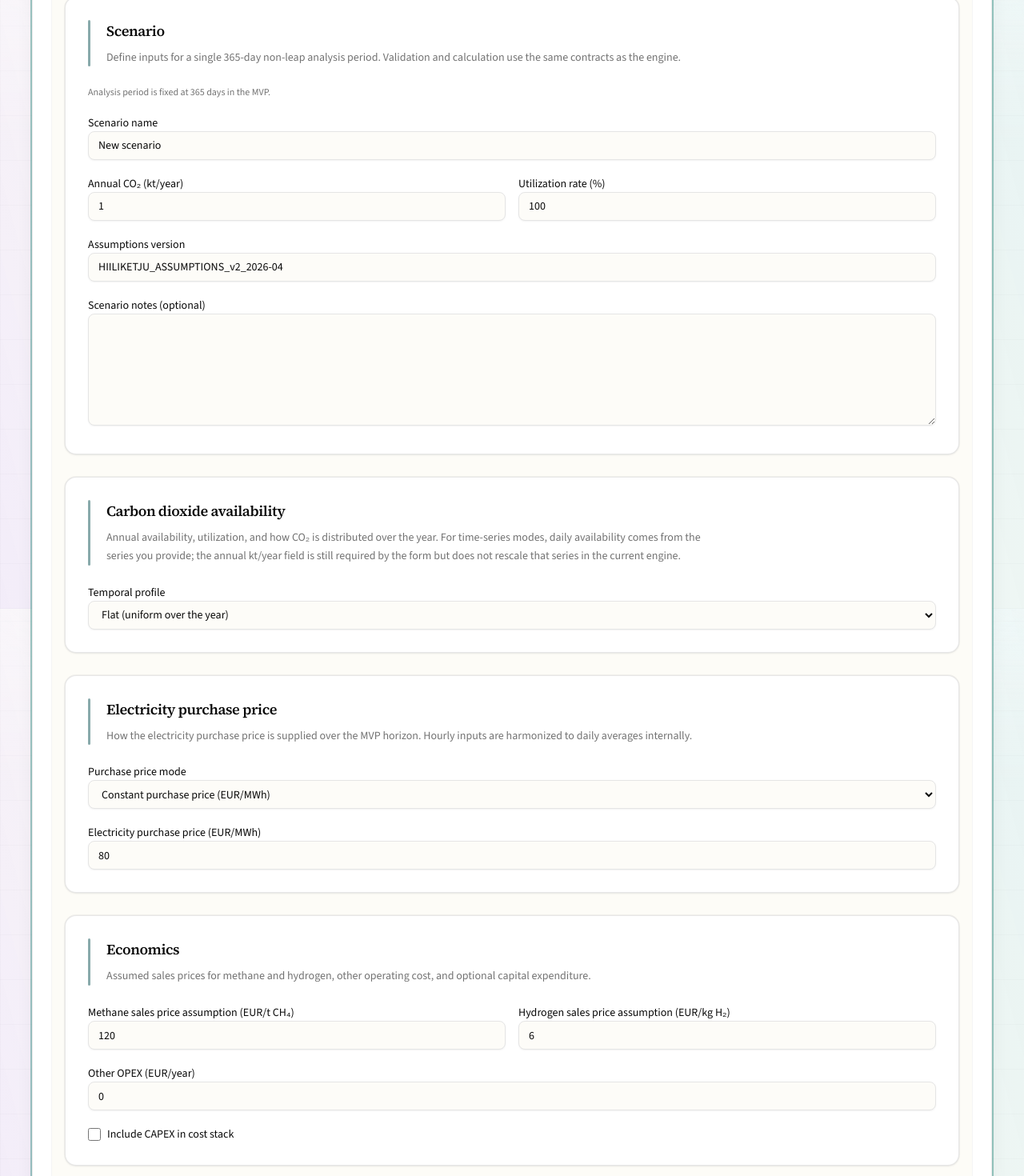
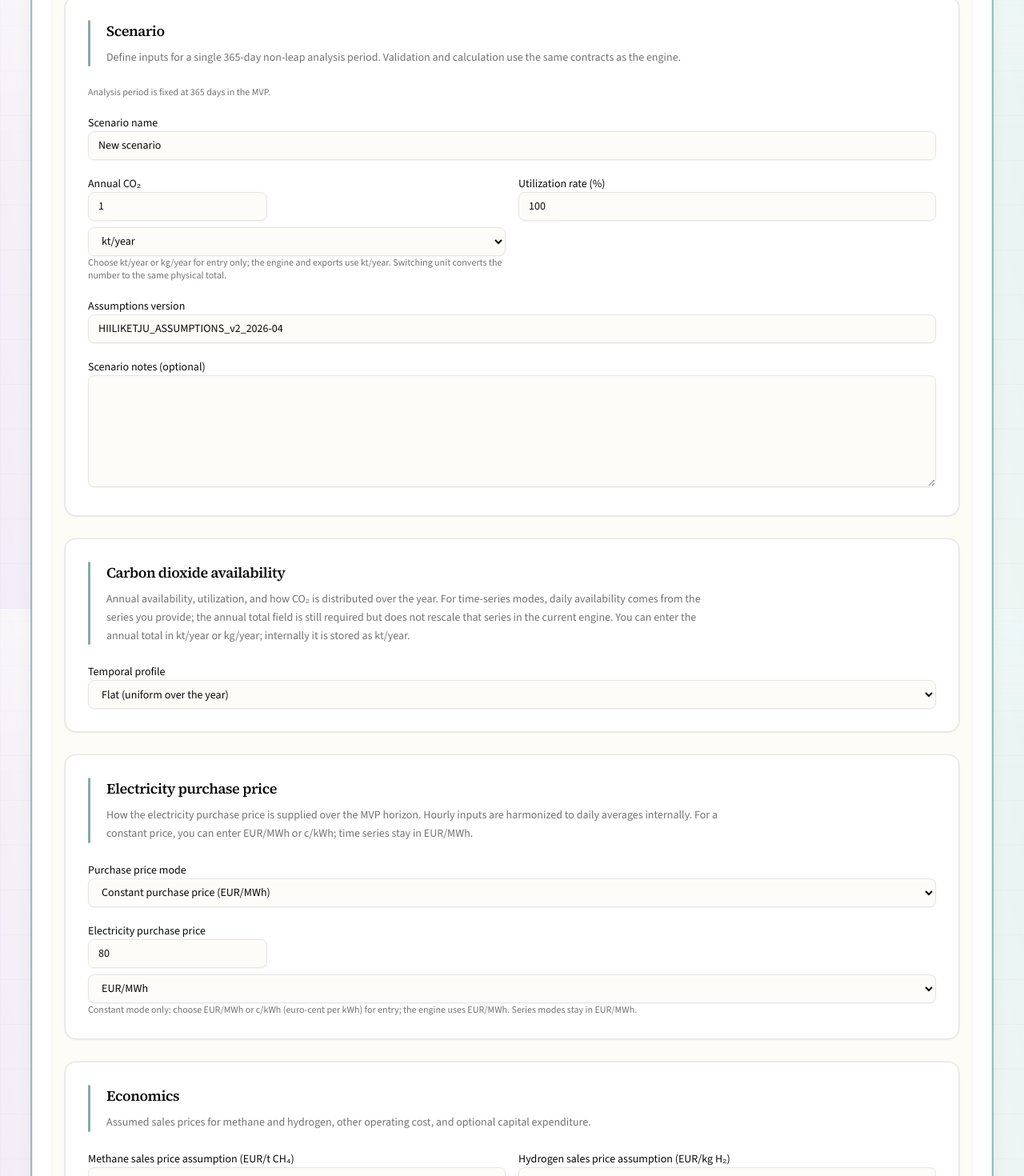
Before and after one commit to patubaxx/hiiliketju-lab, a Next.js app: page / in a window 1280 px wide. Shown: the part 839-2309 px from the top of the page at 80% size. Built offline with nearby package versions, Linux system fonts and the light colour scheme.

Commit message:
WP13: unit switching for scenario inputs

```diff
--- /dev/null
+++ b/src/core/domain/input-display-unit-conversions.ts
@@ -0,0 +1,36 @@
+/**
+ * Pure conversions between form display units and canonical wire units for scenario inputs.
+ * Wire: annual CO₂ as kt/year; constant electricity purchase price as EUR/MWh.
+ */
+
+export const ANNUAL_CO2_DISPLAY_UNITS = ["kt_per_year", "kg_per_year"] as const;
+export type AnnualCo2InputDisplayUnit = (typeof ANNUAL_CO2_DISPLAY_UNITS)[number];
+
+export const ELECTRICITY_PRICE_DISPLAY_UNITS = ["eur_per_mwh", "c_per_kwh"] as const;
+export type ElectricityPriceInputDisplayUnit = (typeof ELECTRICITY_PRICE_DISPLAY_UNITS)[number];
+
+/** Display value → canonical kt/year. */
+export function annualCo2InputToKtPerYear(value: number, unit: AnnualCo2InputDisplayUnit): number {
+  return unit === "kt_per_year" ? value : value / 1_000_000;
+}
+
+/** Canonical kt/year → display value for the selected unit. */
+export function annualCo2KtPerYearToInputDisplay(valueKt: number, unit: AnnualCo2InputDisplayUnit): number {
+  return unit === "kt_per_year" ? valueKt : valueKt * 1_000_000;
+}
+
+/** Display value → canonical EUR/MWh (c = euro-cent per kWh). */
+export function electricityPriceInputToEurPerMwh(
+  value: number,
+  unit: ElectricityPriceInputDisplayUnit,
+): number {
+  return unit === "eur_per_mwh" ? value : value * 10;
+}
+
+/** Canonical EUR/MWh → display value for the selected unit. */
+export function electricityPriceEurPerMwhToInputDisplay(
+  valueEurPerMwh: number,
+  unit: ElectricityPriceInputDisplayUnit,
+): number {
+  return unit === "eur_per_mwh" ? valueEurPerMwh : valueEurPerMwh / 10;
+}
--- a/src/features/scenario/input-ui/build-scenario-payload.ts
+++ b/src/features/scenario/input-ui/build-scenario-payload.ts
@@ -3,6 +3,10 @@
  * parsing issues are returned for field-level UX. Zod on submit remains authoritative for run/export.
  */
 import type { AssumptionMeta } from "@/core/domain/assumptions";
+import {
+  annualCo2InputToKtPerYear,
+  electricityPriceInputToEurPerMwh,
+} from "@/core/domain/input-display-unit-conversions";
 import { SCENARIO_HOURLY_SLOTS, SCENARIO_PERIOD_DAYS } from "@/core/domain/temporal";
 
 import { type ProcessSchemaKey, type ScenarioFormState } from "@/features/scenario/input-ui/form-state";
@@ -25,7 +29,9 @@ export function buildScenarioPayload(
 ): { ok: true; payload: unknown } | { ok: false; issues: BuildPayloadIssue[] } {
   const issues: BuildPayloadIssue[] = [];
 
-  const annualAmountKtPerYear = parseFiniteNumber(state.annualAmountKtPerYear);
+  const rawAnnual = parseFiniteNumber(state.annualAmountKtPerYear);
+  const annualAmountKtPerYear =
+    rawAnnual === undefined ? undefined : annualCo2InputToKtPerYear(rawAnnual, state.annualCo2DisplayUnit);
   const utilizationRatePct = parseFiniteNumber(state.utilizationRatePct);
 
   const availabilityResult = buildAvailability(state, issues);
@@ -155,10 +161,12 @@ function buildElectricity(
   const b = state.electricity;
   switch (b.mode) {
     case "constant": {
-      const p = parseFiniteNumber(b.priceEurPerMwh);
+      const raw = parseFiniteNumber(b.priceEurPerMwh);
+      const priceEurPerMwh =
+        raw === undefined ? undefined : electricityPriceInputToEurPerMwh(raw, b.priceDisplayUnit);
       return {
         mode: "constant" as const,
-        priceEurPerMwh: p ?? Number.NaN,
+        priceEurPerMwh: priceEurPerMwh ?? Number.NaN,
       };
     }
     case "daily_series": {
--- a/src/features/scenario/input-ui/form-state.ts
+++ b/src/features/scenario/input-ui/form-state.ts
@@ -1,5 +1,11 @@
 import type { AssumptionSource, AssumptionStatus } from "@/core/domain/assumptions";
+import type {
+  AnnualCo2InputDisplayUnit,
+  ElectricityPriceInputDisplayUnit,
+} from "@/core/domain/input-display-unit-conversions";
 import { SCENARIO_HOURLY_SLOTS, SCENARIO_PERIOD_DAYS } from "@/core/domain/temporal";
+
+export type { AnnualCo2InputDisplayUnit, ElectricityPriceInputDisplayUnit };
 
 export type Co2AvailabilityModeForm =
   | "flat_annual"
@@ -20,7 +26,7 @@ export type Co2FormBranch =
   | { mode: "time_series_hourly"; seriesText: string };
 
 export type ElectricityFormBranch =
-  | { mode: "constant"; priceEurPerMwh: string }
+  | { mode: "constant"; priceEurPerMwh: string; priceDisplayUnit: ElectricityPriceInputDisplayUnit }
   | { mode: "daily_series"; seriesText: string }
   | { mode: "hourly_series"; seriesText: string }
   | { mode: "historical_market_data_imported"; resolution: "daily" | "hourly"; seriesText: string };
@@ -43,7 +49,9 @@ export type ProcessFieldFormState = {
 
 export type ScenarioFormState = {
   scenarioName: string;
+  /** Annual CO₂ numeric string in `annualCo2DisplayUnit` (wire remains kt/year after payload build). */
   annualAmountKtPerYear: string;
+  annualCo2DisplayUnit: AnnualCo2InputDisplayUnit;
   utilizationRatePct: string;
   assumptionsVersion: string;
   assumptionsNotes: string;
@@ -95,11 +103,12 @@ export function createInitialFormState(): ScenarioFormState {
   return {
     scenarioName: "New scenario",
     annualAmountKtPerYear: "1",
+    annualCo2DisplayUnit: "kt_per_year",
     utilizationRatePct: "100",
     assumptionsVersion: "HIILIKETJU_ASSUMPTIONS_v2_2026-04",
     assumptionsNotes: "",
     co2: { mode: "flat_annual" },
-    electricity: { mode: "constant", priceEurPerMwh: "80" },
+    electricity: { mode: "constant", priceEurPerMwh: "80", priceDisplayUnit: "eur_per_mwh" },
     economics: {
       methanePriceEurPerTch4: "120",
       hydrogenPriceEurPerKg: "6",
@@ -139,7 +148,7 @@ export function defaultCo2Branch(mode: Co2AvailabilityModeForm): Co2FormBranch {
 export function defaultElectricityBranch(mode: ElectricityModeForm): ElectricityFormBranch {
   switch (mode) {
     case "constant":
-      return { mode: "constant", priceEurPerMwh: "80" };
+      return { mode: "constant", priceEurPerMwh: "80", priceDisplayUnit: "eur_per_mwh" };
     case "daily_series":
       return {
         mode: "daily_series",
--- a/src/features/scenario/input-ui/scenario-input-app.tsx
+++ b/src/features/scenario/input-ui/scenario-input-app.tsx
@@ -14,6 +14,14 @@ import { Button } from "@/components/ui/button";
 import { calculateScenario } from "@/core/calculation/calculate-scenario";
 import type { AssumptionSource, AssumptionStatus } from "@/core/domain/assumptions";
 import type { CalculationResult } from "@/core/domain/result";
+import {
+  annualCo2InputToKtPerYear,
+  annualCo2KtPerYearToInputDisplay,
+  electricityPriceEurPerMwhToInputDisplay,
+  electricityPriceInputToEurPerMwh,
+  type AnnualCo2InputDisplayUnit,
+  type ElectricityPriceInputDisplayUnit,
+} from "@/core/domain/input-display-unit-conversions";
 import { mergeProcessAssumptionsInput, type ScenarioInput } from "@/core/domain/scenario";
 import { SCENARIO_HOURLY_SLOTS, SCENARIO_PERIOD_DAYS } from "@/core/domain/temporal";
 import {
@@ -41,6 +49,7 @@ import {
   defaultCo2Branch,
   defaultElectricityBranch,
 } from "@/features/scenario/input-ui/form-state";
+import { parseFiniteNumber } from "@/features/scenario/input-ui/parse-number-series";
 import { zodIssuesToMap } from "@/features/scenario/input-ui/zod-issues-to-map";
 import { safeParseScenarioInput } from "@/features/scenario/schemas/scenario-schema";
 import { useLocale } from "@/i18n/locale-context";
@@ -311,14 +320,41 @@ export function ScenarioInputApp() {
         </div>
         <div className="grid gap-4 sm:grid-cols-2">
           <div>
-            <FieldLabel htmlFor="annualKt">{t("co2.annualKt")}</FieldLabel>
+            <FieldLabel htmlFor="annualKt">{t("co2.annualAmount")}</FieldLabel>
+            <div className="flex flex-wrap items-center gap-2">
               <input
                 id="annualKt"
-              className={inputClassName}
+                className={inputClassName + " min-w-0 flex-1 sm:max-w-[14rem]"}
                 inputMode="decimal"
                 value={form.annualAmountKtPerYear}
                 onChange={(e) => setForm((s) => ({ ...s, annualAmountKtPerYear: e.target.value }))}
               />
+              <select
+                className={selectClassName + " w-auto min-w-[7.5rem] shrink-0"}
+                value={form.annualCo2DisplayUnit}
+                aria-label={t("co2.annualAmountUnitAria")}
+                onChange={(e) => {
+                  const next = e.target.value as AnnualCo2InputDisplayUnit;
+                  setForm((s) => {
+                    const v = parseFiniteNumber(s.annualAmountKtPerYear);
+                    if (v === undefined) {
+                      return { ...s, annualCo2DisplayUnit: next };
+                    }
+                    const kt = annualCo2InputToKtPerYear(v, s.annualCo2DisplayUnit);
+                    const newDisplay = annualCo2KtPerYearToInputDisplay(kt, next);
+                    return {
+                      ...s,
+                      annualCo2DisplayUnit: next,
+                      annualAmountKtPerYear: String(newDisplay),
+                    };
+                  });
+                }}
+              >
+                <option value="kt_per_year">{t("units.co2KtPerYear")}</option>
+                <option value="kg_per_year">{t("units.co2KgPerYear")}</option>
+              </select>
+            </div>
+            <FieldHint>{t("co2.annualAmountHint")}</FieldHint>
             <FieldError message={getErrors(errors, "co2.annualAmountKtPerYear")} />
           </div>
           <div>
@@ -483,19 +519,60 @@ export function ScenarioInputApp() {
         {form.electricity.mode === "constant" ? (
           <div>
             <FieldLabel htmlFor="elprice">{t("electricity.constantPrice")}</FieldLabel>
+            <div className="flex flex-wrap items-center gap-2">
               <input
                 id="elprice"
-              className={inputClassName}
+                className={inputClassName + " min-w-0 flex-1 sm:max-w-[14rem]"}
                 inputMode="decimal"
                 value={form.electricity.priceEurPerMwh}
                 onChange={(e) =>
                   setForm((s) =>
                     s.electricity.mode === "constant"
-                    ? { ...s, electricity: { mode: "constant", priceEurPerMwh: e.target.value } }
+                      ? {
+                          ...s,
+                          electricity: {
+                            mode: "constant",
+                            priceEurPerMwh: e.target.value,
+                            priceDisplayUnit: s.electricity.priceDisplayUnit,
+                          },
+                        }
                       : s,
                   )
                 }
               />
+              <select
+                className={selectClassName + " w-auto min-w-[7.5rem] shrink-0"}
+                value={form.electricity.priceDisplayUnit}
+                aria-label={t("electricity.constantPriceUnitAria")}
+                onChange={(e) => {
+                  const next = e.target.value as ElectricityPriceInputDisplayUnit;
+                  setForm((s) => {
+                    if (s.electricity.mode !== "constant") return s;
+                    const v = parseFiniteNumber(s.electricity.priceEurPerMwh);
+                    if (v === undefined) {
+                      return {
+                        ...s,
+                        electricity: { ...s.electricity, priceDisplayUnit: next },
+                      };
+                    }
+                    const eurMwh = electricityPriceInputToEurPerMwh(v, s.electricity.priceDisplayUnit);
+                    const newDisplay = electricityPriceEurPerMwhToInputDisplay(eurMwh, next);
+                    return {
+                      ...s,
+                      electricity: {
+                        mode: "constant",
+                        priceDisplayUnit: next,
+                        priceEurPerMwh: String(newDisplay),
+                      },
+                    };
+                  });
+                }}
+              >
+                <option value="eur_per_mwh">{t("units.electricityEurPerMwh")}</option>
+                <option value="c_per_kwh">{t("units.electricityCPerKwh")}</option>
+              </select>
+            </div>
+            <FieldHint>{t("electricity.constantPriceHint")}</FieldHint>
             <FieldError message={getErrors(errors, "electricity.priceEurPerMwh")} />
           </div>
         ) : null}
--- a/src/features/scenario/input-ui/validation-field-label.ts
+++ b/src/features/scenario/input-ui/validation-field-label.ts
@@ -28,7 +28,7 @@ export function friendlyLabelForValidationPath(path: string, t: TFn): string | n
   const exact: Record<string, string> = {
     scenarioName: "scenarioForm.scenarioName",
     periodDays: "validation.field.periodDays",
-    "co2.annualAmountKtPerYear": "co2.annualKt",
+    "co2.annualAmountKtPerYear": "co2.annualAmount",
     "co2.utilizationRatePct": "co2.utilization",
     "co2.availability": "sections.co2",
     "assumptionsMeta.assumptionsVersion": "scenarioForm.assumptionsVersion",
--- a/src/features/scenario/schemas/scenario-schema.ts
+++ b/src/features/scenario/schemas/scenario-schema.ts
@@ -32,7 +32,7 @@ export const scenarioInputSchema = z
       annualAmountKtPerYear: z
         .number("Annual CO₂ must be a number")
         .finite("Annual CO₂ must be a finite number")
-        .min(0, "Annual CO₂ (kt/year) cannot be negative"),
+        .min(0, "Annual CO₂ amount cannot be negative"),
       utilizationRatePct: z
         .number("Utilization rate must be a number")
         .finite("Utilization rate must be a finite number")
--- a/src/i18n/messages/en.ts
+++ b/src/i18n/messages/en.ts
@@ -33,6 +33,12 @@ export const en = {
     fi: "Finnish",
     sv: "Swedish",
   },
+  units: {
+    co2KtPerYear: "kt/year",
+    co2KgPerYear: "kg/year",
+    electricityEurPerMwh: "EUR/MWh",
+    electricityCPerKwh: "c/kWh",
+  },
   scenarioForm: {
     title: "Scenario",
     description:
@@ -48,10 +54,10 @@ export const en = {
   sections: {
     co2: "Carbon dioxide availability",
     co2Intro:
-      "Annual availability, utilization, and how CO₂ is distributed over the year. For time-series modes, daily availability comes from the series you provide; the annual kt/year field is still required by the form but does not rescale that series in the current engine.",
+      "Annual availability, utilization, and how CO₂ is distributed over the year. For time-series modes, daily availability comes from the series you provide; the annual total field is still required but does not rescale that series in the current engine. You can enter the annual total in kt/year or kg/year; internally it is stored as kt/year.",
     electricity: "Electricity purchase price",
     electricityIntro:
-      "How the electricity purchase price is supplied over the MVP horizon. Hourly inputs are harmonized to daily averages internally.",
+      "How the electricity purchase price is supplied over the MVP horizon. Hourly inputs are harmonized to daily averages internally. For a constant price, you can enter EUR/MWh or c/kWh; time series stay in EUR/MWh.",
     economics: "Economics",
     economicsIntro:
       "Assumed sales prices for methane and hydrogen, other operating cost, and optional capital expenditure.",
@@ -61,6 +67,10 @@ export const en = {
     results: "Calculation output",
   },
   co2: {
+    annualAmount: "Annual CO₂",
+    annualAmountUnitAria: "Unit for annual CO₂ amount",
+    annualAmountHint:
+      "Choose kt/year or kg/year for entry only; the engine and exports use kt/year. Switching unit converts the number to the same physical total.",
     annualKt: "Annual CO₂ (kt/year)",
     utilization: "Utilization rate (%)",
     mode: "Temporal profile",
@@ -78,7 +88,7 @@ export const en = {
     seriesHourlyHelp:
       "Enter exactly 8760 non-negative numbers. Hours are summed to each calendar day in the engine.",
     timeSeriesAnnualHint:
-      "In time-series modes, the engine uses only the series for availability; keep annual kt/year aligned with your own records if you use it for reporting.",
+      "In time-series modes, the engine uses only the series for availability; keep the annual total aligned with your own records if you use it for reporting.",
     fillOnes365: "Fill with 365 × 1",
     fillOnes8760: "Fill with 8760 × 1",
   },
@@ -88,7 +98,10 @@ export const en = {
     mode_daily_series: "Daily series (365 EUR/MWh purchase prices)",
     mode_hourly_series: "Hourly series (8760 EUR/MWh purchase prices)",
     mode_historical_imported: "Imported market data (daily or hourly purchase-price series)",
-    constantPrice: "Electricity purchase price (EUR/MWh)",
+    constantPrice: "Electricity purchase price",
+    constantPriceUnitAria: "Unit for constant electricity purchase price",
+    constantPriceHint:
+      "Constant mode only: choose EUR/MWh or c/kWh (euro-cent per kWh) for entry; the engine uses EUR/MWh. Series modes stay in EUR/MWh.",
     seriesDailyLabel: "Daily purchase prices (EUR/MWh × 365)",
     seriesHourlyLabel: "Hourly purchase prices (EUR/MWh × 8760)",
     seriesHelp:
--- a/src/i18n/messages/fi.ts
+++ b/src/i18n/messages/fi.ts
@@ -33,6 +33,12 @@ export const fi = {
     fi: "Suomi",
     sv: "Ruotsi",
   },
+  units: {
+    co2KtPerYear: "kt/v",
+    co2KgPerYear: "kg/v",
+    electricityEurPerMwh: "EUR/MWh",
+    electricityCPerKwh: "c/kWh",
+  },
   scenarioForm: {
     title: "Skenaario",
     description:
@@ -48,10 +54,10 @@ export const fi = {
   sections: {
     co2: "Hiilidioksidin saatavuus",
     co2Intro:
-      "Vuosittainen saatavuus, hyötysuhde ja CO₂:n jakautuminen vuoden aikana. Aikasarjamodeissa päivittäinen saatavuus tulee antamastasi sarjasta; kt/v-kenttä on lomakkeella edelleen pakollinen, mutta nykyinen moottori ei skaalaa sarjaa sen mukaan.",
+      "Vuosittainen saatavuus, hyötysuhde ja CO₂:n jakautuminen vuoden aikana. Aikasarjamodeissa päivittäinen saatavuus tulee antamastasi sarjasta; vuosittainen kokonaismäärä on lomakkeella edelleen pakollinen, mutta nykyinen moottori ei skaalaa sarjaa sen mukaan. Voit syöttää vuosimäärän joko kt/v tai kg/v; sisäisesti käytetään kt/v.",
     electricity: "Sähkön hankintahinta",
     electricityIntro:
-      "Miten sähkön hankintahinta annetaan MVP-horisontilla. Tuntidata harmonisoidaan päivittäisiksi keskiarvoiksi.",
+      "Miten sähkön hankintahinta annetaan MVP-horisontilla. Tuntidata harmonisoidaan päivittäisiksi keskiarvoiksi. Vakiomoodissa voit käyttää EUR/MWh tai c/kWh; sarjat ovat EUR/MWh.",
     economics: "Taloudelliset tiedot",
     economicsIntro:
       "Metaanin ja vedyn oletetut myyntihinnat, muut käyttökulut ja valinnainen investointi.",
@@ -61,6 +67,10 @@ export const fi = {
     results: "Laskentatulos",
   },
   co2: {
+    annualAmount: "Vuotuinen CO₂",
+    annualAmountUnitAria: "Vuotuisen CO₂-määrän yksikkö",
+    annualAmountHint:
+      "Valitse kt/v tai kg/v vain syöttöä varten; moottori ja viennit käyttävät kt/v. Yksikön vaihto muuntaa luvun samaan fysikaaliseen määrään.",
     annualKt: "Vuotuinen CO₂ (kt/v)",
     utilization: "Hyötysuhde (%)",
     mode: "Ajallinen profiili",
@@ -78,7 +88,7 @@ export const fi = {
     seriesHourlyHelp:
       "Syötä tasan 8760 ei-negatiivista lukua. Tunnit summataan kalenteripäiviksi moottorissa.",
     timeSeriesAnnualHint:
-      "Aikasarjamodeissa moottori käyttää vain sarjaa saatavuuteen; pidä kt/v linjassa omien raporttiesi kanssa, jos käytät sitä.",
+      "Aikasarjamodeissa moottori käyttää vain sarjaa saatavuuteen; pidä vuosimäärä linjassa omien raporttiesi kanssa, jos käytät sitä.",
     fillOnes365: "Täytä 365 × 1",
     fillOnes8760: "Täytä 8760 × 1",
   },
@@ -88,7 +98,10 @@ export const fi = {
     mode_daily_series: "Päiväsarja (365 EUR/MWh hankintahintaa)",
     mode_hourly_series: "Tuntisarja (8760 EUR/MWh hankintahintaa)",
     mode_historical_imported: "Tuodut markkinatiedot (päivä- tai tuntikohtainen hankintahintasarja)",
-    constantPrice: "Sähkön hankintahinta (EUR/MWh)",
+    constantPrice: "Sähkön hankintahinta",
+    constantPriceUnitAria: "Vakiohankintahinnan yksikkö",
+    constantPriceHint:
+      "Vain vakiomoodi: syötä EUR/MWh tai c/kWh (eurosenttiä per kWh); moottori käyttää EUR/MWh. Sarjat ovat EUR/MWh.",
     seriesDailyLabel: "Päivittäiset hankintahinnat (EUR/MWh × 365)",
     seriesHourlyLabel: "Tuntikohtaiset hankintahinnat (EUR/MWh × 8760)",
     seriesHelp:
--- a/src/i18n/messages/sv.ts
+++ b/src/i18n/messages/sv.ts
@@ -33,6 +33,12 @@ export const sv = {
     fi: "Finska",
     sv: "Svenska",
   },
+  units: {
+    co2KtPerYear: "kt/år",
+    co2KgPerYear: "kg/år",
+    electricityEurPerMwh: "EUR/MWh",
+    electricityCPerKwh: "c/kWh",
+  },
   scenarioForm: {
     title: "Scenario",
     description:
@@ -48,10 +54,10 @@ export const sv = {
   sections: {
     co2: "Koldioxidtillgång",
     co2Intro:
-      "Årlig tillgång, utnyttjande och hur CO₂ fördelas över året. I tidsserielägen kommer daglig tillgång från den serie du anger; fältet kt/år krävs fortfarande i formuläret men skalar inte serien i nuvarande motor.",
+      "Årlig tillgång, utnyttjande och hur CO₂ fördelas över året. I tidsserielägen kommer daglig tillgång från den serie du anger; det årliga totalvärdet krävs fortfarande i formuläret men skalar inte serien i nuvarande motor. Du kan ange det årliga värdet i kt/år eller kg/år; internt lagras kt/år.",
     electricity: "Els inköpspris",
     electricityIntro:
-      "Hur els inköpspris anges över MVP-horisonten. Timdata harmoniseras till dagliga medelvärden internt.",
+      "Hur els inköpspris anges över MVP-horisonten. Timdata harmoniseras till dagliga medelvärden internt. För konstant pris kan du ange EUR/MWh eller c/kWh; serier ligger i EUR/MWh.",
     economics: "Ekonomi",
     economicsIntro:
       "Antagna försäljningspriser för metan och väte, övrig driftkostnad och valfri investering (CAPEX).",
@@ -61,6 +67,10 @@ export const sv = {
     results: "Beräkningsresultat",
   },
   co2: {
+    annualAmount: "Årlig CO₂",
+    annualAmountUnitAria: "Enhet för årlig CO₂-mängd",
+    annualAmountHint:
+      "Välj kt/år eller kg/år endast för inmatning; motorn och exporten använder kt/år. Byte av enhet omvandlar talet till samma fysiska total.",
     annualKt: "Årlig CO₂ (kt/år)",
     utilization: "Utnyttjandegrad (%)",
     mode: "Tidsprofil",
@@ -78,7 +88,7 @@ export const sv = {
     seriesHourlyHelp:
       "Ange exakt 8760 icke-negativa tal. Timmar summeras till kalenderdagar i motorn.",
     timeSeriesAnnualHint:
-      "I tidsserielägen använder motorn endast serien för tillgång; håll kt/år i linje med egna rapporter om du använder det.",
+      "I tidsserielägen använder motorn endast serien för tillgång; håll det årliga värdet i linje med egna rapporter om du använder det.",
     fillOnes365: "Fyll med 365 × 1",
     fillOnes8760: "Fyll med 8760 × 1",
   },
@@ -88,7 +98,10 @@ export const sv = {
     mode_daily_series: "Daglig serie (365 EUR/MWh inköpspriser)",
     mode_hourly_series: "Timserie (8760 EUR/MWh inköpspriser)",
     mode_historical_imported: "Importerade marknadsdata (daglig eller timserie med inköpspriser)",
-    constantPrice: "Els inköpspris (EUR/MWh)",
+    constantPrice: "Els inköpspris",
+    constantPriceUnitAria: "Enhet för konstant inköpspris",
+    constantPriceHint:
+      "Endast konstant läge: ange EUR/MWh eller c/kWh (eurocent per kWh); motorn använder EUR/MWh. Serier ligger i EUR/MWh.",
     seriesDailyLabel: "Dagliga inköpspriser (EUR/MWh × 365)",
     seriesHourlyLabel: "Timvisa inköpspriser (EUR/MWh × 8760)",
     seriesHelp:
```
Also changed, not shown: 3 other files (tests, documents, lock files or other folders). Lines whose indentation alone changed are shown as unchanged.
